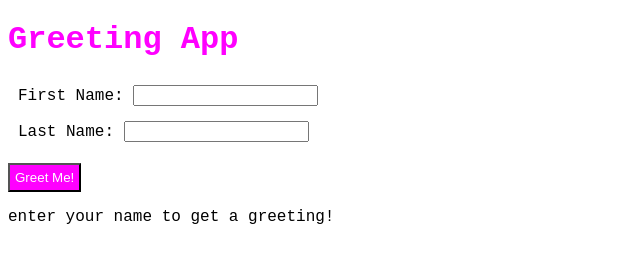
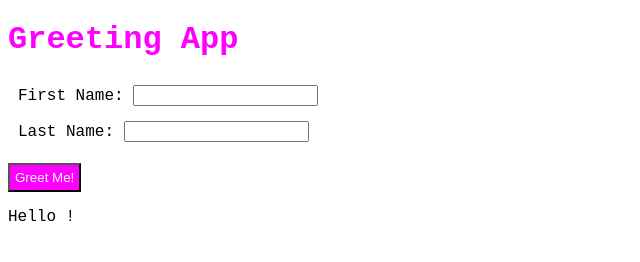
Before and after one commit to Steezli/bootcamp-prep-day-4, a plain HTML site: page index.html in a window 1280 px wide. Both pictures are taken after a click on the button "Greet Me!". Shown: the whole page, without its empty margins (0-640 px from the left). Drawn offline with Linux system fonts and the light colour scheme.

Commit message:
displat greeting

```diff
--- a/index.html
+++ b/index.html
@@ -22,9 +22,7 @@
     <button onclick="greet()">Greet Me!</button>
     </p>
 
-    <p>
-        enter your name to get a greeting!
-    </p>
+    <p id="greeter">Enter your name to get a greeting!</p>
 
     <script src="main.js"> </script>
 </body>
--- a/main.js
+++ b/main.js
@@ -14,6 +14,8 @@ function greet() {
     console.log(greeting);
 
     // display greeting
+    var greeter = document.getElementById('greeter');
+    greeter.textContent = greeting;
 
 
     // remove prompt
```
